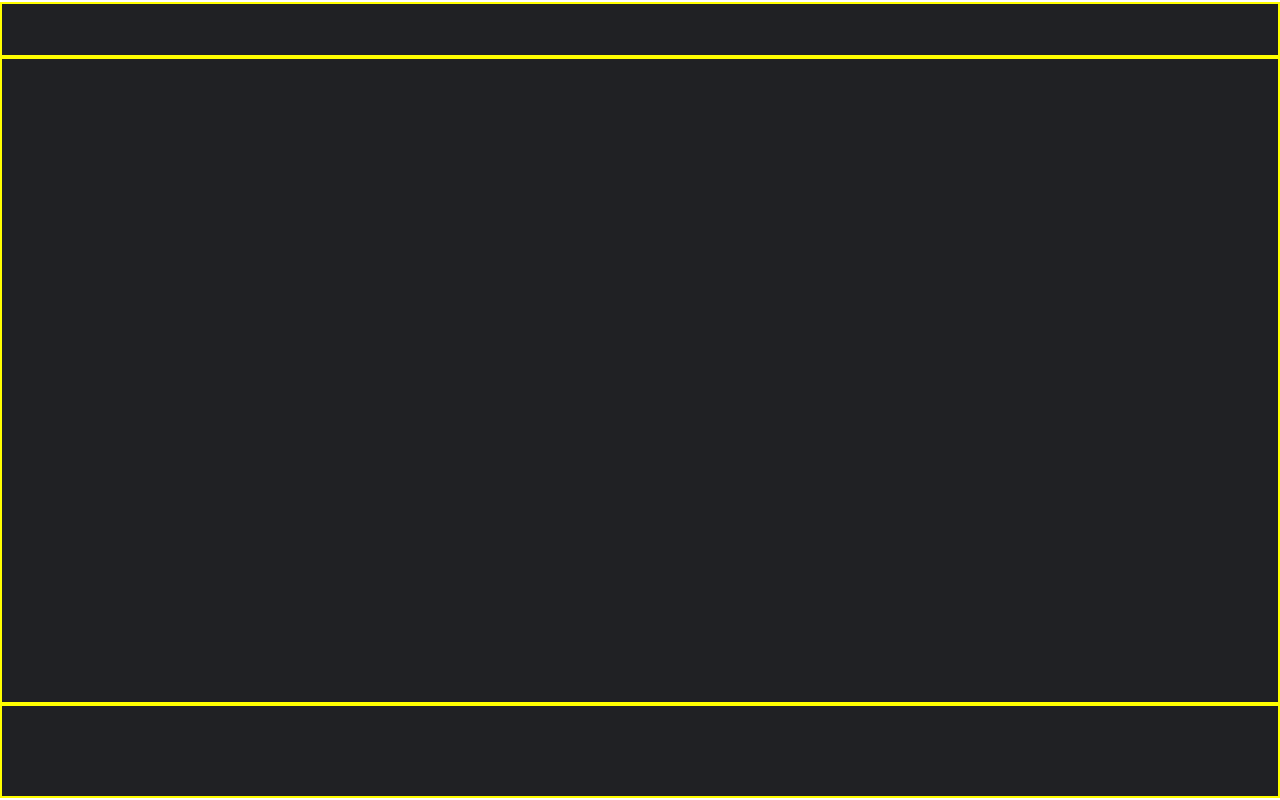
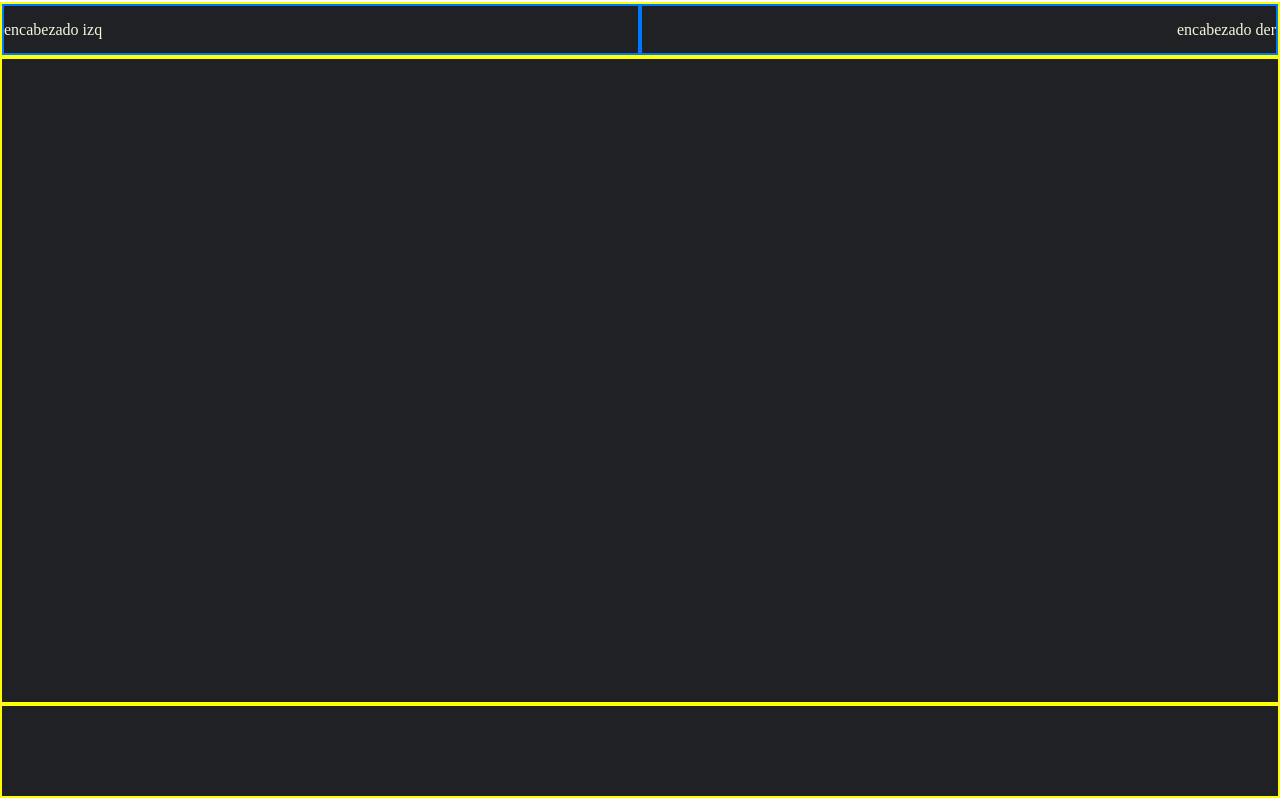
Before and after one commit to RompeTecla/retoGoogle0423Page, a plain HTML site: page index.html in a window 1280 px wide. Drawn offline with Linux system fonts and the light colour scheme.

Commit message:
estructuración de html y css acto ç2

```diff
--- a/css/style.css
+++ b/css/style.css
@@ -19,13 +19,31 @@ body {
     height: 100%;
 }
 .encabezado{
-    align-items: center;
+    justify-content: space-between;
     display: flex;
-    justify-content: flex-start;
     flex-direction: row;
     height: 4em;
     width: 100%;
     border: #ffff00 solid 0.16em;
+    color: beige;
+}
+.filaA {
+    display: flex;
+}
+.izq {
+    display: flex;
+    border: #0077ff solid 0.16em;
+    align-items: center;
+    justify-content: start;
+    width: 50%;
+}
+
+.der {
+    display: flex;
+    border: #0077ff solid 0.16em;
+    align-items: center;
+    justify-content: end;
+    width: 50%;
 }
 .central {
     align-items: center;
--- a/index.html
+++ b/index.html
@@ -10,7 +10,11 @@
 <body>
     <div class="fondo">
         <div class="columnas">
-            <div class="encabezado"></div>
+            <div class="encabezado">
+                <div class="filaA izq">encabezado izq</div>
+                <!-- <div class="filaA cent"></div> -->
+                <div class="filaA der">encabezado der</div>
+            </div>
             <div class="central"></div>
             <div class="pie"></div>
         </div>
```
